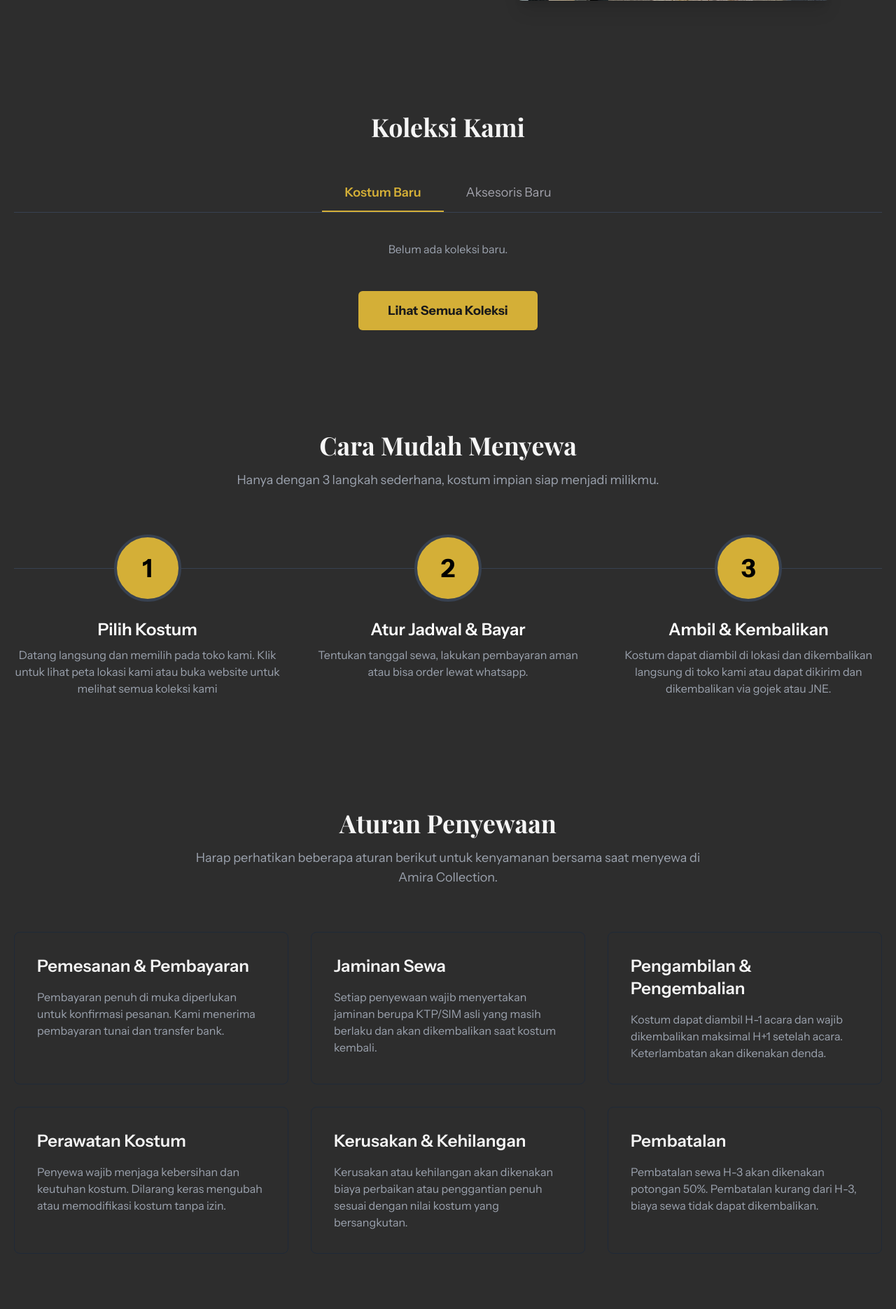
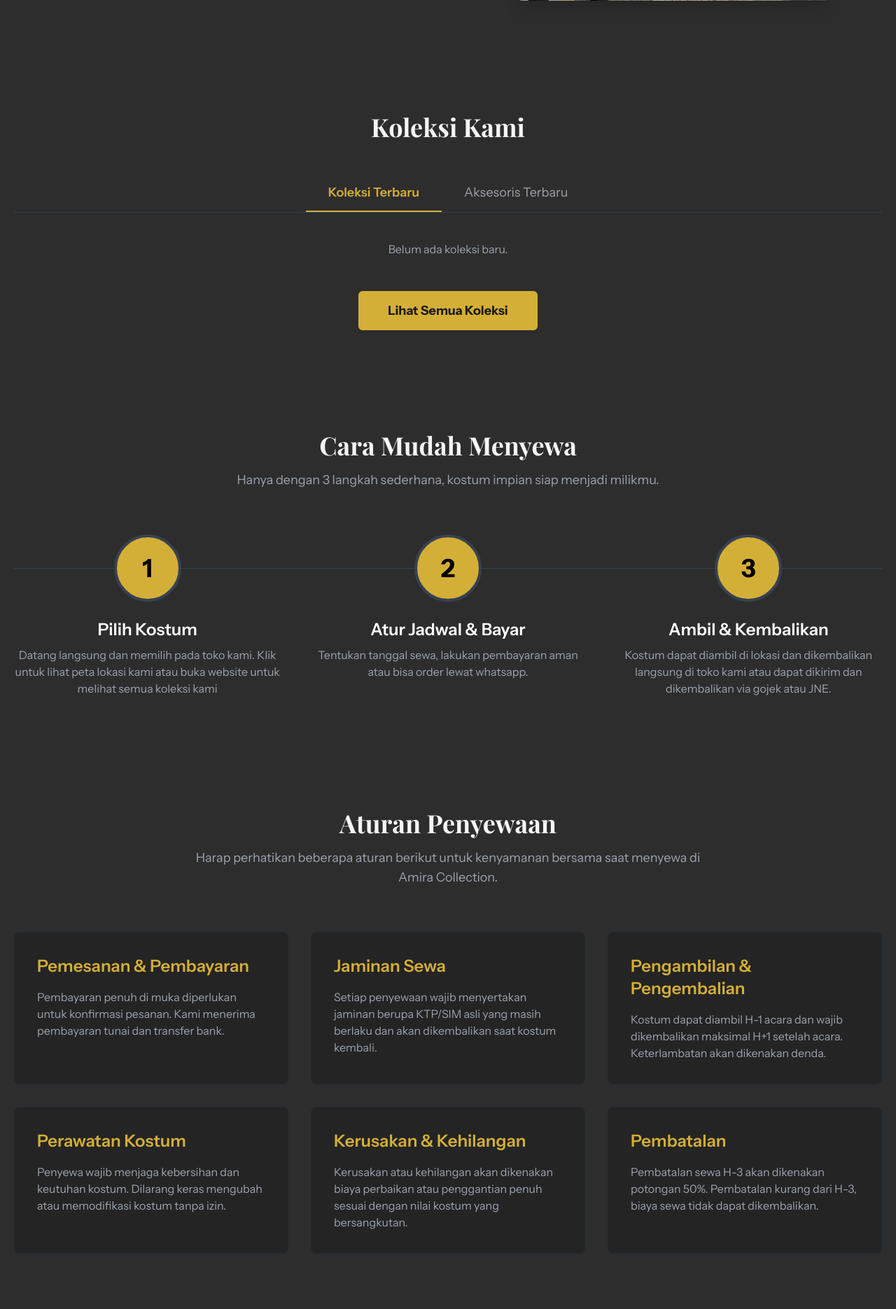
Before and after one commit to Kaeyaaa-12/PROJECT-MAGANG-2, a Laravel app: page / in a window 1280 px wide. Shown: the part 1311-3182 px from the top of the page at 70% size. Run offline with Laravel 12, Linux system fonts and the light colour scheme; data that the repository does not hold is empty; style sheets or scripts are compiled from the project's sources.

Commit message:
Modif Halaman Home

```diff
--- a/resources/views/landing.blade.php
+++ b/resources/views/landing.blade.php
@@ -1,5 +1,5 @@
 <!DOCTYPE html>
-<html lang="id">
+<html lang="id" x-data="{ scrolled: false }" @scroll.window="scrolled = (window.scrollY > 50)">
 
 <head>
     <meta charset="UTF-8">
@@ -24,6 +24,8 @@
             --text-gold: #D4AF37;
             --text-light: #f5f5f5;
             --bg-soft: #2d2d2d;
+            --bg-darker: #242424;
+            /* Warna lebih gelap untuk card */
         }
 
         body {
@@ -72,10 +74,32 @@
             color: #a1a1aa;
             /* zinc-400 */
         }
+
+        /* Animasi Scroll */
+        .scroll-animate {
+            opacity: 0;
+            transform: translateY(20px);
+            transition: opacity 0.5s ease-out, transform 0.5s ease-out;
+        }
+
+        .scroll-animate.visible {
+            opacity: 1;
+            transform: translateY(0);
+        }
     </style>
 </head>
 
-<body>
+<body x-data="{}" x-init="const sections = document.querySelectorAll('.scroll-animate');
+const observer = new IntersectionObserver(entries => {
+    entries.forEach(entry => {
+        if (entry.isIntersecting) {
+            entry.target.classList.add('visible');
+        }
+    });
+}, { threshold: 0.1 });
+sections.forEach(section => {
+    observer.observe(section);
+});">
 
     @include('layouts.header')
 
@@ -87,17 +111,20 @@
             <div class="relative z-10 container mx-auto flex flex-col justify-center h-full text-white px-5">
                 <div class="max-w-xl">
                     <h1 class="text-5xl lg:text-7xl font-serif font-bold leading-tight mb-4">
-                        Amira Collection Tulungagung
+                        Amira Collection
                     </h1>
+                    {{-- Teks kecil ditambahkan di sini --}}
+                    <p class="text-lg lg:text-xl text-gray-300 mb-6">Temukan beragam kostum unik dan eksklusif
+                        di pusat sewa terbaik Tulungagung</p>
                     <a href="#koleksi" class="btn-primary font-bold py-3 px-10 rounded-md text-lg inline-block mt-4">
-                        Start Renting
+                        Mulai Menyewa
                     </a>
                 </div>
             </div>
         </section>
 
         {{-- Tentang Kami --}}
-        <section class="py-16 md:py-24" style="background-color: var(--bg-soft);">
+        <section class="py-16 md:py-24 scroll-animate" style="background-color: var(--bg-soft);">
             <div class="container mx-auto grid md:grid-cols-2 gap-12 items-center px-5">
                 <div class="order-2 md:order-1 text-center md:text-left">
                     <h2 class="text-4xl font-bold mb-4 font-serif" style="color: var(--text-light);">Tentang Kami</h2>
@@ -117,30 +144,32 @@
         </section>
 
         {{-- Koleksi Kami --}}
-        <section id="koleksi" class="py-16" x-data="{ tab: 'kostum' }" style="background-color: var(--bg-soft);">
+        <section id="koleksi" class="py-16 scroll-animate" x-data="{ tab: 'kostum' }"
+            style="background-color: var(--bg-soft);">
             <div class="container mx-auto text-center px-5">
                 <h2 class="text-4xl font-bold mb-12 font-serif" style="color: var(--text-light);">Koleksi Kami</h2>
                 <div class="flex justify-center border-b border-gray-700 mb-10">
                     <button @click="tab = 'kostum'" :class="tab === 'kostum' ? 'tab-active' : 'tab-inactive'"
                         class="px-8 py-3 text-lg transition">
-                        Kostum Baru
+                        Koleksi Terbaru
                     </button>
                     <button @click="tab = 'aksesoris'" :class="tab === 'aksesoris' ? 'tab-active' : 'tab-inactive'"
                         class="px-8 py-3 text-lg transition">
-                        Aksesoris Baru
+                        Aksesoris Terbaru
                     </button>
                 </div>
                 <div>
-                    {{-- Card Kostum Baru --}}
+                    {{-- Card Koleksi Baru --}}
                     <div x-show="tab === 'kostum'" class="grid grid-cols-1 md:grid-cols-2 lg:grid-cols-4 gap-8">
                         @forelse ($newCollections as $collection)
                             <a href="{{ route('koleksi.show', $collection->id) }}" class="block group">
-                                <div
-                                    class="bg-soft rounded-lg overflow-hidden border border-gray-800 transform transition-all duration-300 hover:shadow-2xl hover:shadow-yellow-500/20 hover:-translate-y-2">
+                                <div class="rounded-lg overflow-hidden border border-gray-800 transform transition-all duration-300 hover:shadow-2xl hover:shadow-yellow-500/20 hover:-translate-y-2"
+                                    style="background-color: var(--bg-darker);">
                                     <img src="{{ asset('storage/' . $collection->gambar_1) }}"
                                         alt="{{ $collection->nama_koleksi }}"
                                         class="w-full h-96 object-cover transform group-hover:scale-105 transition-transform duration-300">
-                                    <div class="p-5 text-left">
+                                    <div class="p-5 text-center">
+                                        {{-- Nama koleksi ditengahkan --}}
                                         <h3
                                             class="font-bold text-xl mb-1 text-light group-hover:text-gold-400 transition">
                                             {{ $collection->nama_koleksi }}</h3>
@@ -157,12 +186,13 @@
                         style="display: none;">
                         @forelse ($newAccessories as $accessory)
                             <a href="{{ route('aksesoris.show', $accessory->id) }}" class="block group">
-                                <div
-                                    class="bg-soft rounded-lg overflow-hidden border border-gray-800 transform transition-all duration-300 hover:shadow-2xl hover:shadow-yellow-500/20 hover:-translate-y-2">
+                                <div class="rounded-lg overflow-hidden border border-gray-800 transform transition-all duration-300 hover:shadow-2xl hover:shadow-yellow-500/20 hover:-translate-y-2"
+                                    style="background-color: var(--bg-darker);">
                                     <img src="{{ asset('storage/' . $accessory->gambar_1) }}"
                                         alt="{{ $accessory->nama_aksesoris }}"
                                         class="w-full h-96 object-cover transform group-hover:scale-105 transition-transform duration-300">
-                                    <div class="p-5 text-left">
+                                    <div class="p-5 text-center">
+                                        {{-- Nama aksesoris ditengahkan --}}
                                         <h3
                                             class="font-bold text-xl mb-1 text-light group-hover:text-gold-400 transition">
                                             {{ $accessory->nama_aksesoris }}</h3>
@@ -183,7 +213,7 @@
         </section>
 
         {{-- Cara Mudah Menyewa --}}
-        <section class="py-20" style="background-color: var(--bg-soft);">
+        <section class="py-20 scroll-animate" style="background-color: var(--bg-soft);">
             <div class="container mx-auto text-center px-5">
                 <h2 class="text-4xl font-bold mb-4 font-serif" style="color: var(--text-light);">Cara Mudah Menyewa
                 </h2>
@@ -218,42 +248,45 @@
             </div>
         </section>
 
-        {{-- ======================================================= --}}
-        {{-- SECTION ATURAN PENYEWAAN BARU --}}
-        {{-- ======================================================= --}}
-        <section class="py-20" style="background-color: var(--bg-soft);">
+        {{-- Aturan Penyewaan --}}
+        <section class="py-20 scroll-animate" style="background-color: var(--bg-soft);">
             <div class="container mx-auto text-center px-5">
                 <h2 class="text-4xl font-bold mb-4 font-serif" style="color: var(--text-light);">Aturan Penyewaan</h2>
                 <p class="text-lg text-gray-400 max-w-3xl mx-auto mb-16">Harap perhatikan beberapa aturan berikut untuk
                     kenyamanan bersama saat menyewa di Amira Collection.</p>
                 <div class="grid grid-cols-1 md:grid-cols-2 lg:grid-cols-3 gap-8 text-left">
-                    <div class="bg-soft p-8 rounded-lg border border-gray-800">
-                        <h3 class="text-2xl font-semibold mb-4 text-gold-400">Pemesanan & Pembayaran</h3>
+                    {{-- Background setiap aturan diubah menjadi lebih gelap --}}
+                    <div class="p-8 rounded-lg border border-gray-800" style="background-color: var(--bg-darker);">
+                        <h3 class="text-2xl font-semibold mb-4" style="color: var(--text-gold);">Pemesanan &
+                            Pembayaran</h3>
                         <p class="text-gray-400">Pembayaran penuh di muka diperlukan untuk konfirmasi pesanan. Kami
                             menerima pembayaran tunai dan transfer bank.</p>
                     </div>
-                    <div class="bg-soft p-8 rounded-lg border border-gray-800">
-                        <h3 class="text-2xl font-semibold mb-4 text-gold-400">Jaminan Sewa</h3>
+                    <div class="p-8 rounded-lg border border-gray-800" style="background-color: var(--bg-darker);">
+                        <h3 class="text-2xl font-semibold mb-4" style="color: var(--text-gold);">Jaminan Sewa</h3>
                         <p class="text-gray-400">Setiap penyewaan wajib menyertakan jaminan berupa KTP/SIM asli yang
                             masih berlaku dan akan dikembalikan saat kostum kembali.</p>
                     </div>
-                    <div class="bg-soft p-8 rounded-lg border border-gray-800">
-                        <h3 class="text-2xl font-semibold mb-4 text-gold-400">Pengambilan & Pengembalian</h3>
+                    <div class="p-8 rounded-lg border border-gray-800" style="background-color: var(--bg-darker);">
+                        <h3 class="text-2xl font-semibold mb-4" style="color: var(--text-gold);">Pengambilan &
+                            Pengembalian</h3>
                         <p class="text-gray-400">Kostum dapat diambil H-1 acara dan wajib dikembalikan maksimal H+1
                             setelah acara. Keterlambatan akan dikenakan denda.</p>
                     </div>
-                    <div class="bg-soft p-8 rounded-lg border border-gray-800">
-                        <h3 class="text-2xl font-semibold mb-4 text-gold-400">Perawatan Kostum</h3>
+                    <div class="p-8 rounded-lg border border-gray-800" style="background-color: var(--bg-darker);">
+                        <h3 class="text-2xl font-semibold mb-4" style="color: var(--text-gold);">Perawatan Kostum</h3>
                         <p class="text-gray-400">Penyewa wajib menjaga kebersihan dan keutuhan kostum. Dilarang keras
                             mengubah atau memodifikasi kostum tanpa izin.</p>
                     </div>
-                    <div class="bg-soft p-8 rounded-lg border border-gray-800">
-                        <h3 class="text-2xl font-semibold mb-4 text-gold-400">Kerusakan & Kehilangan</h3>
+                    <div class="p-8 rounded-lg border border-gray-800" style="background-color: var(--bg-darker);">
+                        <h3 class="text-2xl font-semibold mb-4" style="color: var(--text-gold);">Kerusakan &
+                            Kehilangan
+                        </h3>
                         <p class="text-gray-400">Kerusakan atau kehilangan akan dikenakan biaya perbaikan atau
                             penggantian penuh sesuai dengan nilai kostum yang bersangkutan.</p>
                     </div>
-                    <div class="bg-soft p-8 rounded-lg border border-gray-800">
-                        <h3 class="text-2xl font-semibold mb-4 text-gold-400">Pembatalan</h3>
+                    <div class="p-8 rounded-lg border border-gray-800" style="background-color: var(--bg-darker);">
+                        <h3 class="text-2xl font-semibold mb-4" style="color: var(--text-gold);">Pembatalan</h3>
                         <p class="text-gray-400">Pembatalan sewa H-3 akan dikenakan potongan 50%. Pembatalan kurang
                             dari
                             H-3, biaya sewa tidak dapat dikembalikan.</p>
@@ -264,7 +297,7 @@
 
 
         {{-- Galeri --}}
-        <section class="py-16" style="background-color: var(--bg-soft);">
+        <section class="py-16 scroll-animate" style="background-color: var(--bg-soft);">
             <div class="container mx-auto text-center px-5">
                 <h2 class="text-4xl font-bold mb-12 font-serif" style="color: var(--text-light);">Galeri</h2>
                 @if ($galleries->count() > 0)
```
